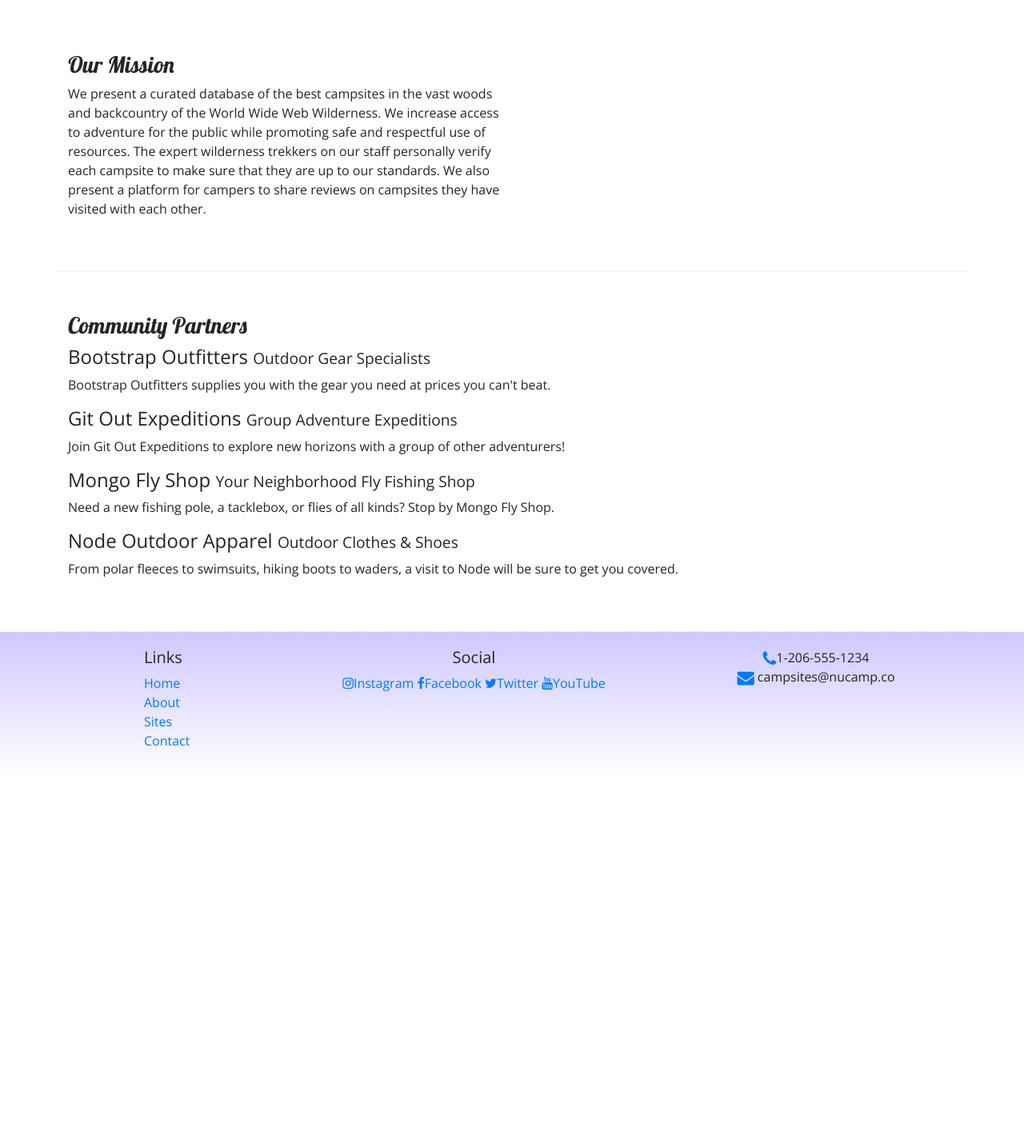
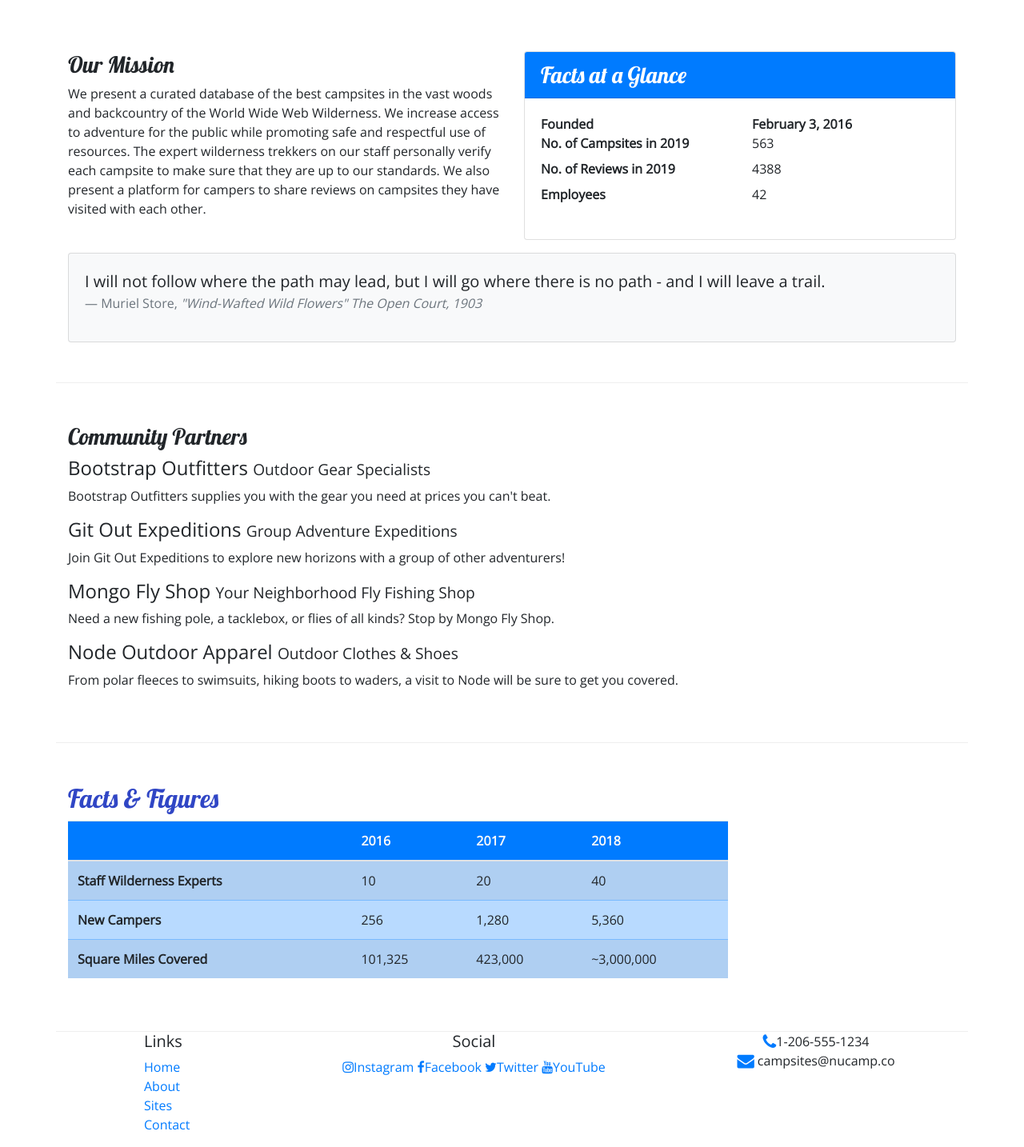
Before and after one commit to aarontorresweb/nuCamp, a website: page aboutus.html in a window 1280 px wide. Shown: the part 340-1774 px from the top of the page at 80% size. Before the commit the page ends 1314 px from the top, so only its background shows below. Drawn offline with nearby package versions, Linux system fonts and the light colour scheme.

Commit message:
Tables and Cards

```diff
--- a/aboutus.html
+++ b/aboutus.html
@@ -61,7 +61,37 @@
         <div class="row row-content">
             <div class="col-sm-6">
                 <h3>Our Mission</h3>
-                <p>We present a curated database of the best campsites in the vast woods and backcountry of the World Wide Web Wilderness. We increase access to adventure for the public while promoting safe and respectful use of resources. The expert wilderness trekkers on our staff personally verify each campsite to make sure that they are up to our standards. We also present a platform for campers to share reviews on campsites they have visited with each other.</p>
+                <p>We present a curated database of the best campsites in the vast woods and backcountry of  the World Wide Web Wilderness. We increase access to adventure for the public while promoting safe and respectful use of resources. The expert wilderness trekkers on our staff personally verify each campsite to make sure that they are up to our standards. We also present a platform for campers to share reviews on campsites they have visited with each other.</p>
+            </div>
+            <div class="col-sm-6">
+                <div class="card">
+                    <h3 class="card-header bg-primary text-white">Facts at a Glance</h3>
+                    <div class="card-body">
+                        <dl class="row">
+                            <dt class="col-6">Founded</dt>
+                            <dt class="col-6">February 3, 2016</dt>
+                            <dt class="col-6">No. of Campsites in 2019</dt>
+                            <dd class="col-6">563</dd>
+                            <dt class="col-6">No. of Reviews in 2019</dt>
+                            <dd class="col-6">4388</dd>
+                            <dt class="col-6">Employees</dt>
+                            <dd class="col-6">42</dd>
+                            </dd>
+                        </dl>
+                    </div>
+                </div>
+            </div>
+            <div class="col">
+                <div class="card bg-light mt-3">
+                    <blockquote class="blockquote card-body">
+                        <p class="mb-0">I will not follow where the path may lead, but I will go where there is no path - and I will leave a trail.</p>
+                        <footer class="blockquote-footer">Muriel Store,
+                            <cite title="Source Title">"Wind-Wafted Wild Flowers"
+                                The Open Court, 1903
+                            </cite>
+                        </footer>
+                    </blockquote>
+                </div>
             </div>
         </div>
 
@@ -78,9 +108,47 @@
                 <p class="d-none d-sm-block">From polar fleeces to swimsuits, hiking boots to waders, a visit to Node will be sure to get you covered.</p>
             </div>
         </div>
+
+        <div class="row row-content">
+            <div class="col-sm-9">
+                <h2>Facts &amp; Figures</h2>
+                <div class="table-responsive">
+                    <table class="table table-striped">
+                        <thead>
+                            <tr class="bg-primary text-light">
+                                <th></th>
+                                <th>2016</th>
+                                <th>2017</th>
+                                <th>2018</th>
+                            </tr>
+                        </thead>
+                        <tbody class="table-primary">
+                            <tr>
+                                <th>Staff Wilderness Experts</th>
+                                <td>10</td>
+                                <td>20</td>
+                                <td>40</td>
+                            </tr>
+                            <tr>
+                                <th>New Campers</th>
+                                <td>256</td>
+                                <td>1,280</td>
+                                <td>5,360</td>
+                            </tr>
+                            <tr>
+                                <th>Square Miles Covered</th>
+                                <td>101,325</td>
+                                <td>423,000</td>
+                                <td>~3,000,000</td>
+                            </tr>
+                        </tbody>
+                    </table>
+                </div>
+            </div>
+        </div>
     </div>
 
-    <footer>
+    <footer class="site-footer">
         <div class="container">
             <div class="row">
                 <div class="col-4 col-sm-2 offset-1">
--- a/css/styles.css
+++ b/css/styles.css
@@ -14,7 +14,7 @@
     color: #CEC8FF;
 }
 
-footer {
+site-footer {
     background-image: linear-gradient(#CEC8FF, white);
     padding: 20px 0;
 }
```
Also changed, not shown: index.html (+1 -2 lines).
